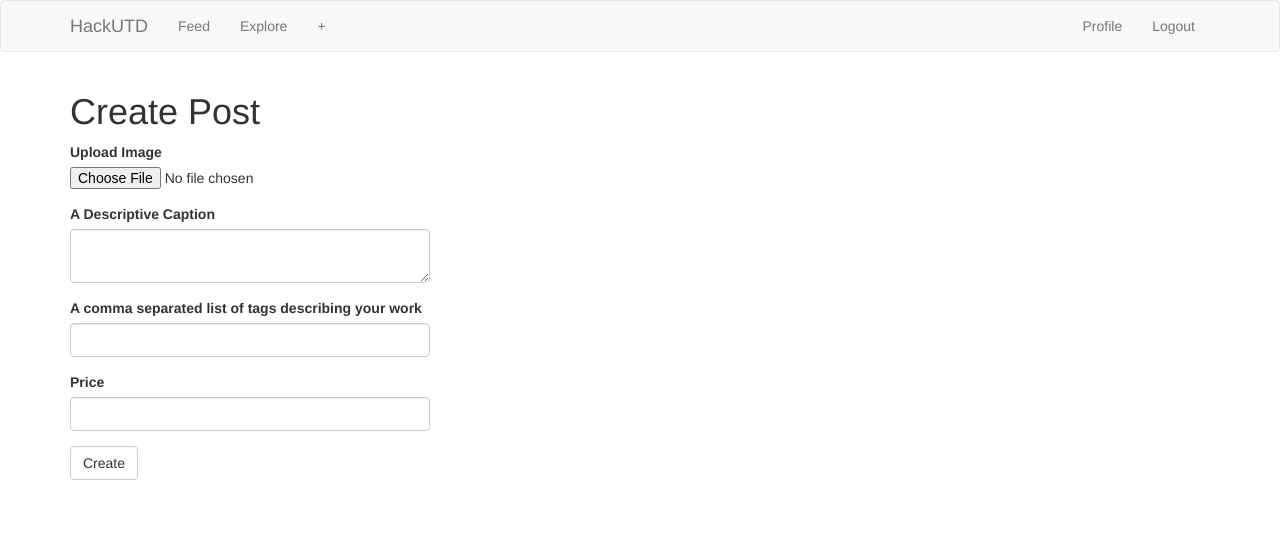
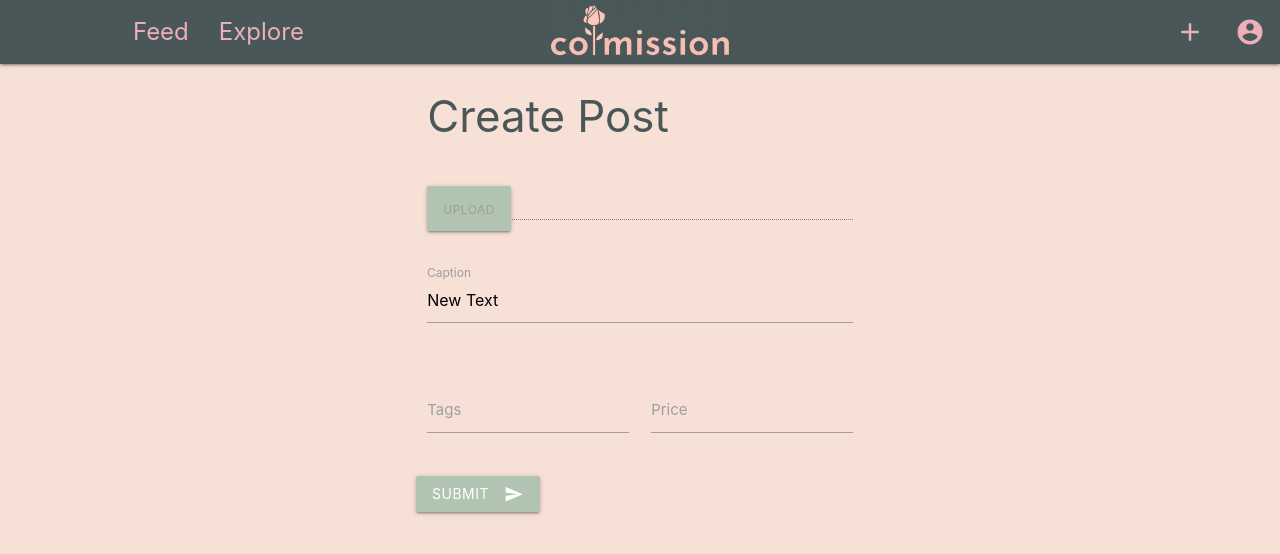
Before and after one commit to rosalogia/comission, a Flask app: page /create in a window 1280 px wide. Shown: the top 554 px of the page. Run offline with Flask 3, Linux system fonts and the light colour scheme; the visitor is signed in with stand-in values (Sample User, id 1); some libraries are stand-ins or nearby versions.

Commit message:
Facelift

```diff
--- a/hackutd/app/forms.py
+++ b/hackutd/app/forms.py
@@ -49,7 +49,7 @@ class RegistrationForm(FlaskForm):
 
 class EditProfileForm(FlaskForm):
     username = StringField("Username", validators=[DataRequired()])
-    bio = TextAreaField("About me", validators=[Length(min=0, max=140)])
+    bio = TextAreaField("About me", validators=[Length(min=0, max=140)], render_kw={"class":"materialize-textarea"})
     name = StringField("Display Name", validators=[DataRequired()])
     submit = SubmitField("Submit")
 
@@ -60,7 +60,7 @@ class EditProfileForm(FlaskForm):
 
 
 class PostForm(FlaskForm):
-    image = FileField("Upload Image", validators=[DataRequired()])
+    image = FileField("Upload Image", validators=[DataRequired()], render_kw={'onchange': 'getName(event)'})
 
     def validate_image(self, image):
         if image.data.filename.endswith(".jpg") or image.data.filename.endswith(".png"):
@@ -68,9 +68,9 @@ class PostForm(FlaskForm):
         else:
             raise ValidationError("Expected image file in jpg or png format")
 
-    caption = TextAreaField("A Descriptive Caption", validators=[DataRequired()])
-    tags = StringField("A comma separated list of tags describing your work")
-    price = DecimalField("Price", validators=[NumberRange(min=0)])
+    caption = TextAreaField("A Descriptive Caption", validators=[DataRequired()], render_kw={"class":"materialize-textarea"})
+    tags = StringField("A comma separated list of tags describing your work", render_kw={"class":"validate"})
+    price = DecimalField("Price", validators=[NumberRange(min=0)], render_kw={"class":"validate"})
     submit = SubmitField("Create")
 
 
--- a/hackutd/app/models.py
+++ b/hackutd/app/models.py
@@ -24,6 +24,13 @@ class User(UserMixin, db.Model):
 
     def check_password(self, password):
         return check_password_hash(self.password_hash, password)
+
+    def sample(self):
+        if self.posts:
+            post_cols = [[], [], []]
+            for i in range(len(self.posts[:9])):
+                post_cols[i % 3].append(self.posts[i])
+        return post_cols
 
 
 @login.user_loader
--- a/hackutd/app/routes.py
+++ b/hackutd/app/routes.py
@@ -55,18 +55,18 @@ def unfollow(user_id):
 def explore():
     form = SearchForm()
     if form.validate_on_submit():
-        posts = []
+        posts = set()
         (tags, artist, max_price) = (
             form.search_tag.data.split(", "),
             form.search_artist.data,
             form.search_price.data if form.search_price.data > 0 else None,
         )
         if tags:
-            posts = [t.post for t in Tag.query.filter(Tag.tag.in_(tags)).all()]
+            posts = set([t.post for t in Tag.query.filter(Tag.tag.in_(tags)).all()])
 
         if artist:
             if posts:
-                posts = [post for post in posts if post.artist.username == artist]
+                posts = set([post for post in posts if post.artist.username == artist])
             else:
                 user = User.query.filter_by(username=artist).first()
                 if user:
@@ -76,7 +76,7 @@ def explore():
 
         if max_price:
             if posts:
-                posts = [post for post in posts if post.price < max_price]
+                posts = set([post for post in posts if post.price < max_price])
             else:
                 posts = Post.query.filter(Post.price < max_price).all()
 
@@ -88,6 +88,7 @@ def explore():
 
         if not posts:
             flash("No matching pictures found")
+        posts = list(posts)
         post_cols = [[], [], []]
         for i in range(len(posts)):
             post_cols[i % 3].append(posts[i])
--- /dev/null
+++ b/hackutd/app/static/css/style.css
@@ -0,0 +1,112 @@
+.nav-wrapper {
+    background-color: #4A5759;
+}
+
+nav .brand-logo {
+    color: #EDAFB8;
+}
+
+.nav-wrapper ul.left a {
+    font-size: 24px;
+    color: #EDAFB8;
+}
+
+.nav-wrapper ul.right a {
+    color: #EDAFB8;
+    font-size: 30px !important;
+}
+
+.mycon {
+    font-size: 30px !important;
+}
+
+body {
+    background-color: #F7E1D7;
+}
+
+input[type="file"] {
+    display: none;
+}
+
+.btn {
+    background-color: #B0C4B1;
+}
+
+.btn:hover {
+    background-color: #4A5759;
+    cursor: grab;
+    cursor: hand;
+}
+
+
+/* label color */
+/* .input-field label {
+     color: #;
+   } */
+/* label focus color */
+.input-field input[type=text]:focus+label {
+    color: #B0C4B1;
+}
+
+textarea.materialize-textarea:focus:not([readonly])+label {
+    color: #4A5759;
+}
+
+textarea.materialize-textarea:focus:not([readonly]) {
+    border-bottom: 1px solid #B0C4B1;
+    box-shadow: 0 1px 0 0 #B0C4B1;
+}
+
+/* label underline focus color */
+.input-field input[type=text]:focus {
+    border-bottom: 1px solid #B0C4B1;
+    box-shadow: 0 1px 0 0 #B0C4B1;
+}
+
+/* invalid color */
+.input-field input[type=text]:focus:not([readonly]) {
+    border-bottom: 1px solid #B0C4B1;
+    box-shadow: 0 1px 0 0 #B0C4B1;
+}
+
+.input-field input[type=text]:focus:not([readonly])+label {
+    color: #4A5759;
+}
+
+.input-field input[type=number]:focus:not([readonly]) {
+    border-bottom: 1px solid #B0C4B1;
+    box-shadow: 0 1px 0 0 #B0C4B1;
+}
+
+.input-field input[type=number]:focus:not([readonly])+label {
+    color: #4A5759;
+}
+
+.form-header {
+    color: #4A5759;
+}
+
+.error {
+    background-color: #DEDBD2;
+    color: #4A5759;
+}
+
+.card {
+    background-color: #fcefe9;
+}
+
+.post {
+    margin-left: 80px;
+}
+
+.post-tagline {
+    font-size: large;
+}
+
+.like {
+    background-color: #EDAFB8;
+}
+
+.like:hover {
+    background-color: #B0C4B1;
+}
--- a/hackutd/app/templates/base.html
+++ b/hackutd/app/templates/base.html
@@ -1,12 +1,37 @@
-{% extends 'bootstrap/base.html'%}
+<!DOCTYPE html>
+<html>
+<title>{% if title %}{{ title }} - HackUTD22{% else %}Welcome to HackUTD{% endif %}</title>
 
-{% block title %}
-    {% if title %}{{ title }} - HackUTD22{% else %}Welcome to HackUTD{% endif %}
-{% endblock %}
+<head>
+    <!-- Compiled and minified CSS -->
+    <link rel="stylesheet" href="https://cdnjs.cloudflare.com/ajax/libs/materialize/1.0.0/css/materialize.min.css">
+    <meta name="viewport" content="width=device-width, initial-scale=1.0" />
+    <link href="https://fonts.googleapis.com/icon?family=Material+Icons" rel="stylesheet">
+    <!-- Compiled and minified JavaScript -->
+    <script src="https://cdnjs.cloudflare.com/ajax/libs/materialize/1.0.0/js/materialize.min.js"></script>
+    <link rel="stylesheet" href="/static/css/style.css">
+    {% block styles %}{% endblock %}
+</head>
 
-{% block navbar %}
-    <nav class="navbar navbar-default">
-        <div class="container">
+<body>
+    <nav>
+        <div class="row nav-wrapper">
+            <a href="/" class="center brand-logo"><img src="/static/img/comission.png" width="180"></a>
+            <ul id="nav-mobile" class="col offset-s1 left hide-on-med-and-down">
+                <li><a href="{{ url_for('index') }}">Feed</a></li>
+                <li><a href="{{ url_for('explore') }}">Explore</a></li>
+            </ul>
+            <ul id="nav-mobile" class="right hide-on-med-and-down">
+                <li><a href="{{ url_for('create') }}"><i class="mycon material-icons">add</i></a></li>
+                {% if current_user.is_authenticated %}
+                <li><a href="/profile/{{current_user.username}}"><i class="mycon material-icons">account_circle</i></a>
+                </li>
+                {% else %}
+                <li><a href="{{ url_for('login') }}"><i class="mycon material-icons">account_circle</i></a></li>
+                {% endif %}
+            </ul>
+
+            <!-- <div class="container">
                 <div class="navbar-header">
                     <button type="button" class="navbar-toggle collapsed" data-toggle="collapse" data-target="#bs-example-navbar-collapse-1" aria-expanded="false">
                         <span class="sr-only">Toggle navigation</span>
@@ -31,19 +56,32 @@
                         {% endif %}
                     </ul>
                 </div>
+            </div> -->
         </div>
     </nav>
-{% endblock %}
 
+    <div class="container">
         {% block content %}
-    <div class="container">
             {% with messages = get_flashed_messages() %}
             {% if messages %}
             {% for message in messages %}
-            <div class="alert alert-info" role="alert">{{ message }}</div>
+            <!-- <div class="alert alert-info" role="alert">{{ message }}</div> -->
+            <div class="col s12 m7">
+                <div class="error card horizontal">
+                    <div class="card-stacked">
+                        <div class="card-content">
+                            <p>{{message}}</p>
+                        </div>
+                    </div>
+                </div>
+            </div>
+
             {% endfor %}
             {% endif %}
             {% endwith %}
             {% block app_content %}{% endblock %}
+        {% endblock %}
     </div>
-{% endblock %}
+</body>
+
+</html>
--- a/hackutd/app/templates/create.html
+++ b/hackutd/app/templates/create.html
@@ -3,10 +3,59 @@
 {% import "bootstrap/wtf.html" as wtf %}
 
 {% block app_content %}
-    <h1>Create Post</h1>
-    <div class="row">
-        <div class="col-md-4">
-            {{ wtf.quick_form(form) }}
+<div class="row">
+    <h3 class="form-header col s6 offset-s3">Create Post</h3>
+    <form method="POST" enctype="multipart/form-data" action="/create" class="col s6 offset-s3">
+        {{ form.csrf_token }}
+        <div class="row">
+            <div class="file-field input-field col s2">
+                <label class="btn waves-effect waves-light" for="image"><a href="#">{{form.image.label}}</a></label>
+                <!-- <input id="image" type="file" onchange="getName(event)"></div> -->
+                {{form.image()}}
+            </div>
+            <div class="input-field col s10">
+                <input disabled id="file_name" type="text" class="validate">
+            </div>
         </div>
-    </div>
+        <div class="row">
+            <div class="input-field col s12">
+                <!-- <textarea id="caption" class="materialize-textarea"></textarea> -->
+                {{form.caption()}}
+                <label for="caption">Caption</label>
+            </div>
+        </div>
+        <div class="row">
+            <div class="input-field col s6">
+                <!-- <input id="tags" type="text" class="validate"> -->
+                {{form.tags()}}
+                <label for="tags">Tags</label>
+            </div>
+            <div class="input-field col s6">
+                <!-- <input id="price" type="text" class="validate"> -->
+                {{form.price()}}
+                <label for="price">Price</label>
+            </div>
+        </div>
+        <div class="row">
+            <button class="btn waves-effect waves-light" type="submit" name="action">Submit
+                <i class="material-icons right">send</i>
+            </button>
+        </div>
+    </form>
+    <!-- <div class="col-md-4"> -->
+    <!-- {{ wtf.quick_form(form) }} -->
+    <script>
+        function getName(evt) {
+            var files = evt.target.files;
+            var file = files[0];
+            var field = document.getElementById('file_name');
+            field.value = file.name;
+        }
+
+        document.getElementById('caption').value = 'New Text';
+        M.textareaAutoResize(document.getElementById('caption'));
+    </script>
+
+</div>
+</div>
 {% endblock %}
--- a/hackutd/app/templates/explore.html
+++ b/hackutd/app/templates/explore.html
@@ -8,9 +8,9 @@
 {% endblock %}
 
 {% block app_content %}
-    <h1>Explore</h1>
     <div class="row">
-        <div class="col-md-4">
+        <div class="col s6 offset-s3">
+            <h3 class="form-header">Explore</h3>
             {{ wtf.quick_form(form) }}
         </div>
     </div>
--- a/hackutd/app/templates/index.html
+++ b/hackutd/app/templates/index.html
@@ -6,11 +6,11 @@
 {% endblock %}
 
 {% block app_content %}
-<h1>Feed</h1>
-
 {% if not current_user.is_anonymous %}
+    <div class="row">
     {% for (post, tags) in posts %}
         {{macros.single(post, tags)}}
     {% endfor %}
+    </div>
 {% endif %}
 {% endblock %}
--- a/hackutd/app/templates/profile.html
+++ b/hackutd/app/templates/profile.html
@@ -19,6 +19,8 @@
    {{ macros.grid(posts) }}
 
    {% if current_user.is_authenticated and current_user.id == user.id %}
+   <h5>Your Likes</h5>
+   <hr>
 
    {{ macros.grid(likes) }}
 
```
Also changed, not shown: hackutd/app/static/css/image_grid.css (+6 -6 lines), hackutd/app/templates/listing.html (+37 -10 lines), hackutd/app/templates/macros.html (+37 -5 lines), hackutd/app.db, hackutd/app/static/img/84dc3614c246716499d81d110c6d709d2b137e0b1057ea1bbeb476e13f732fae.png (added), hackutd/app/static/img/908b2c9b92f6893393f92dc5c6fb086bbb151a8fe82c958a0799cc76a74342af.png (added), hackutd/app/static/img/aec4a8823785c93dfa04f3d011f4e8050777523c0d43bf54e0f3c71bfa772b56.png (added), hackutd/app/static/img/comission.png (added). Lines whose indentation alone changed are shown as unchanged.
